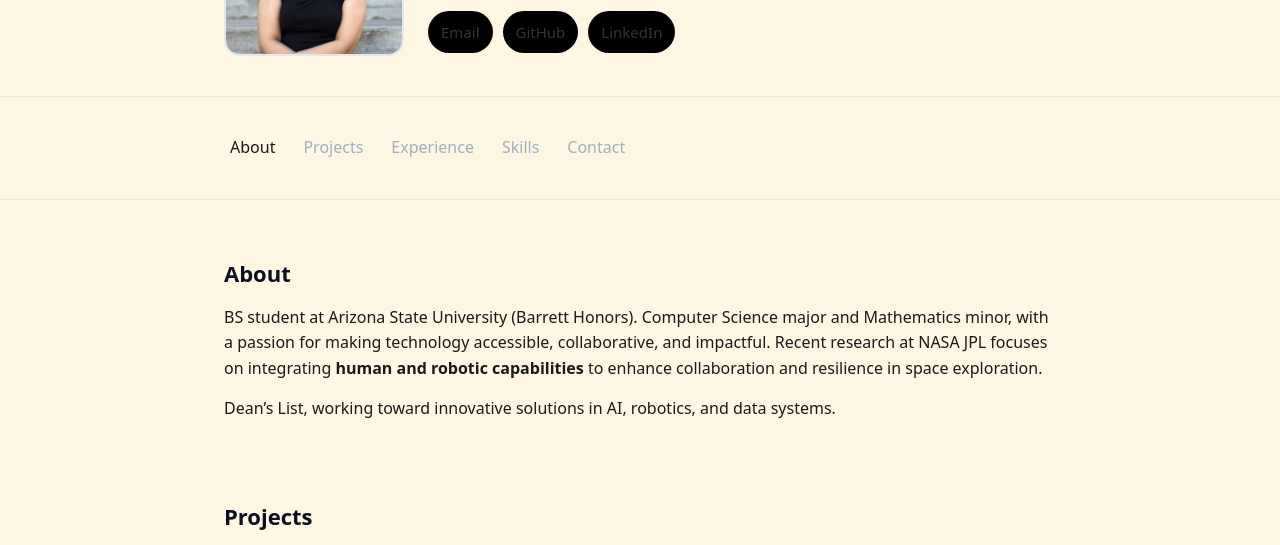
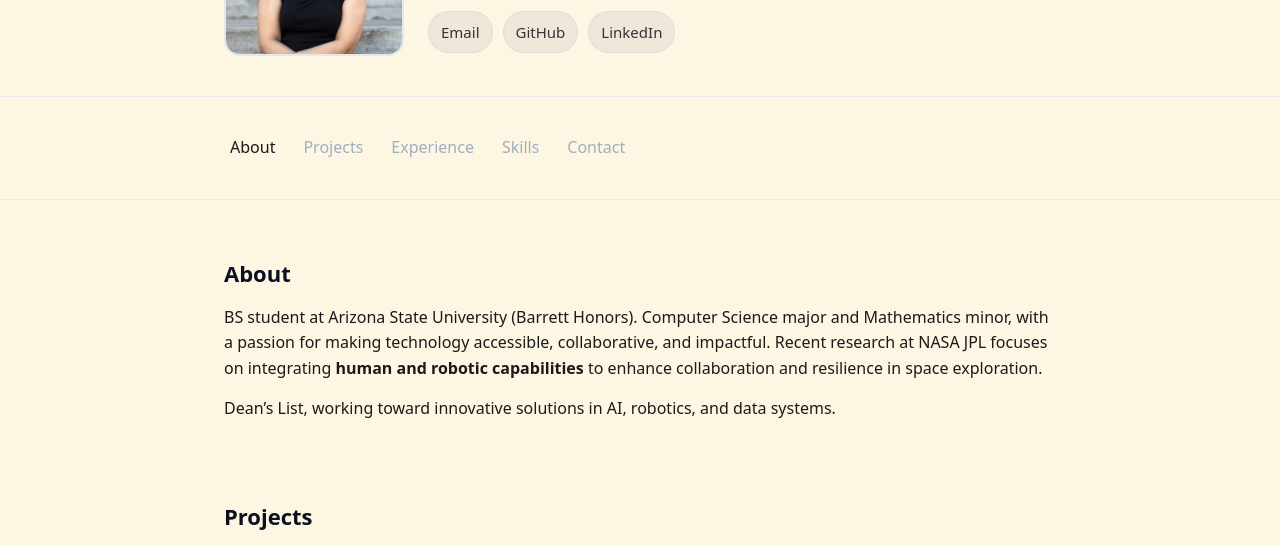
Before and after one commit to Sharma-Tavishi/Sharma-Tavishi.github.io, a plain HTML site: page index.html in a window 1280 px wide. Shown: the part 180-725 px from the top of the page. Drawn offline with Linux system fonts and the light colour scheme.

Commit message:
Update index.html
Revert colors

```diff
--- a/index.html
+++ b/index.html
@@ -16,7 +16,7 @@
       --fg: #1a1a1a;
       --muted: #a0aec0;
       --link: #38bdf8;
-      --chip: #000000;
+      --chip: #f0e7db;
       --chipfg: #333;
       --card: #fffbe6;
       --accent: #000000;
@@ -33,7 +33,7 @@
       --fg: #e6edf3;
       --muted: #ced4dc;
       --link: #38bdf8;
-      --chip: #000000;
+      --chip: #33343b;
       --chipfg: #c7d2fe;
       --card: #3a3d42;
       --accent: #000000;
```
